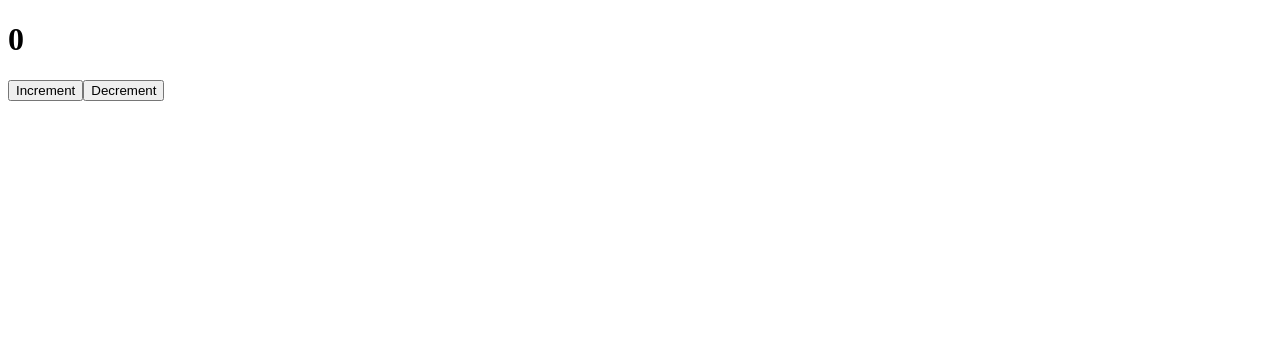
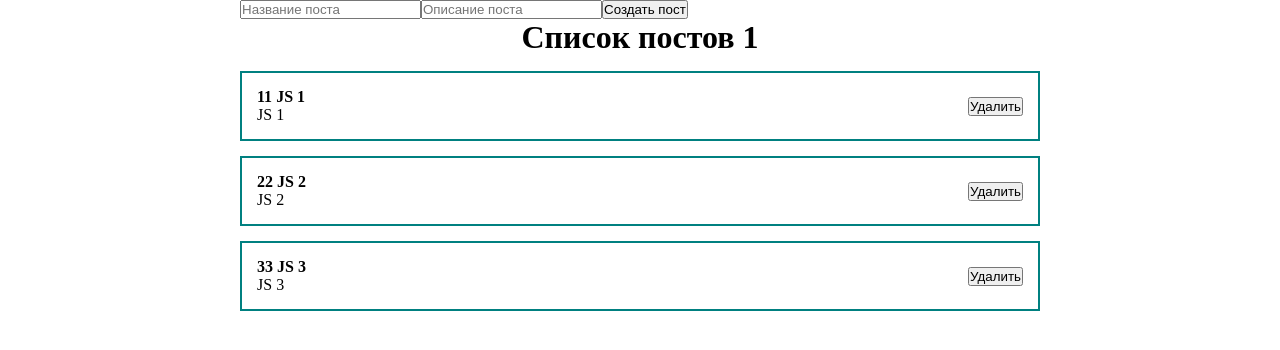
Before and after one commit to batrakovd2/react-edu, a React (Create React App) app in the folder my-app/: page / in a window 1280 px wide. Shown: the top 350 px of the page. Built offline with nearby package versions, Linux system fonts and the light colour scheme.

Commit message:
UI components

```diff
--- a/my-app/src/App.js
+++ b/my-app/src/App.js
@@ -1,12 +1,27 @@
-import React from 'react';
+import React, { useState } from 'react';
 import Counter from './components/Counter';
 import ClassCounter from './components/ClassCounter';
+import PostItem from './components/PostItem';
+import './styles/app.css';
+import PostList from './components/PostList';
 
 function App() {
 
+  const [posts, setPost] = useState([
+    {id: 11, title:'JS 1', body: 'Descr'},
+    {id: 22, title:'JS 2', body: 'Descr'},
+    {id: 33, title:'JS 3', body: 'Descr'}
+  ]);
+
+
   return (
     <div className="App">
-        <ClassCounter />
+      <form>
+        <input type="text" placeholder='Название поста'/>
+        <input type="text" placeholder='Описание поста'/>
+        <button>Создать пост</button>
+      </form>
+      <PostList posts={posts} title="Список постов 1"/>
 
     </div>
   );
--- /dev/null
+++ b/my-app/src/components/PostItem.jsx
@@ -0,0 +1,20 @@
+import React from "react";
+
+const PostItem = (props) => {
+    console.log(props)
+    return (
+        <div className="post">
+            <div className="post__content">
+                <strong>{props.post.id} {props.post.title}</strong>
+                <div>
+                    {props.post.title}
+                </div>
+            </div>
+            <div className="post_btns">
+                <button>Удалить</button>
+            </div>
+        </div>
+    );
+}
+
+export default PostItem;
--- /dev/null
+++ b/my-app/src/components/PostList.jsx
@@ -0,0 +1,15 @@
+import React from "react";
+import PostItem from "./PostItem";
+
+const PostList = ({posts, title}) => {
+    return (
+        <div>
+            <h1 style={{textAlign: 'center'}}>{title}</h1>
+            {posts.map(post =>
+                <PostItem post={post} key={post.id} />
+            )}
+        </div>
+    );
+}
+
+export default PostList;
--- /dev/null
+++ b/my-app/src/styles/app.css
@@ -0,0 +1,23 @@
+* {
+    margin: 0;
+    padding: 0;
+    box-sizing: border-box;
+}
+
+#root {
+    display: flex;
+    justify-content: center;
+}
+
+.App {
+    width: 800px;
+}
+
+.post {
+    display: flex;
+    padding: 15px;
+    border: 2px solid teal;
+    margin-top: 15px;
+    justify-content: space-between;
+    align-items: center;
+}
```
Also changed, not shown: my-app/src/components/UI/button/MyButton.jsx (added, +7 -0 lines).
